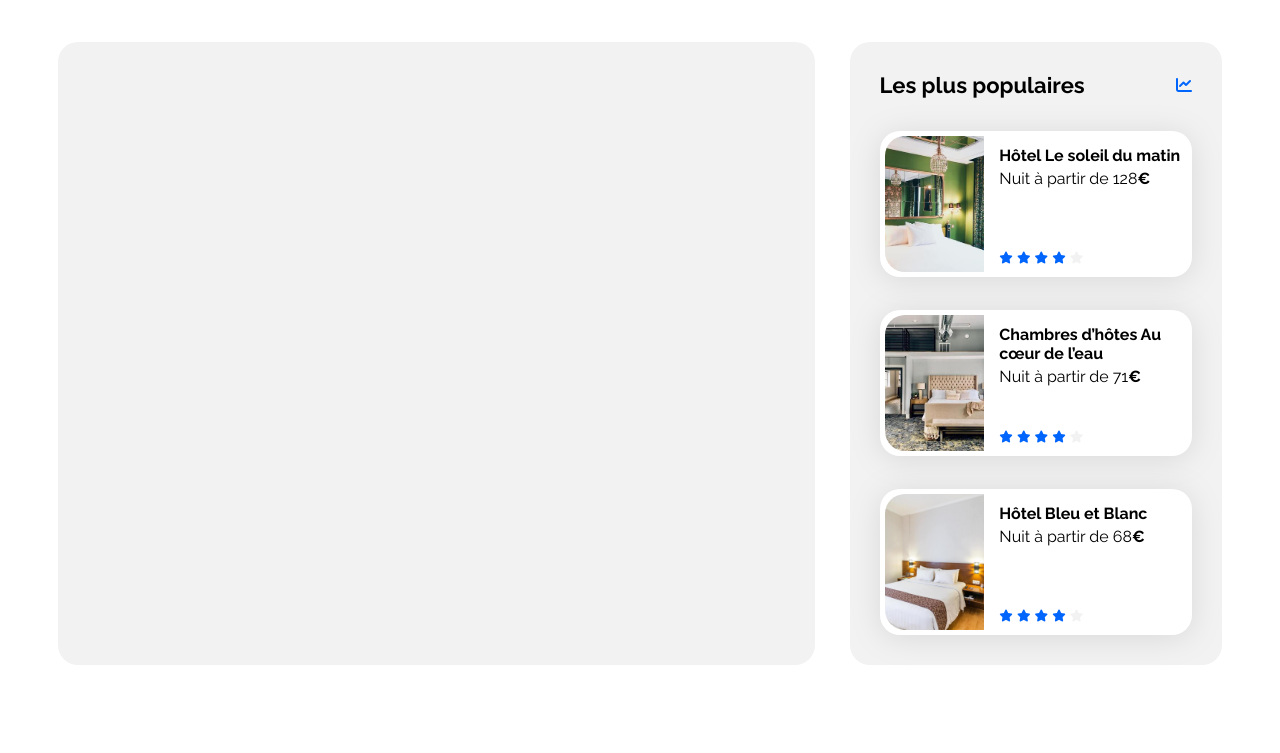
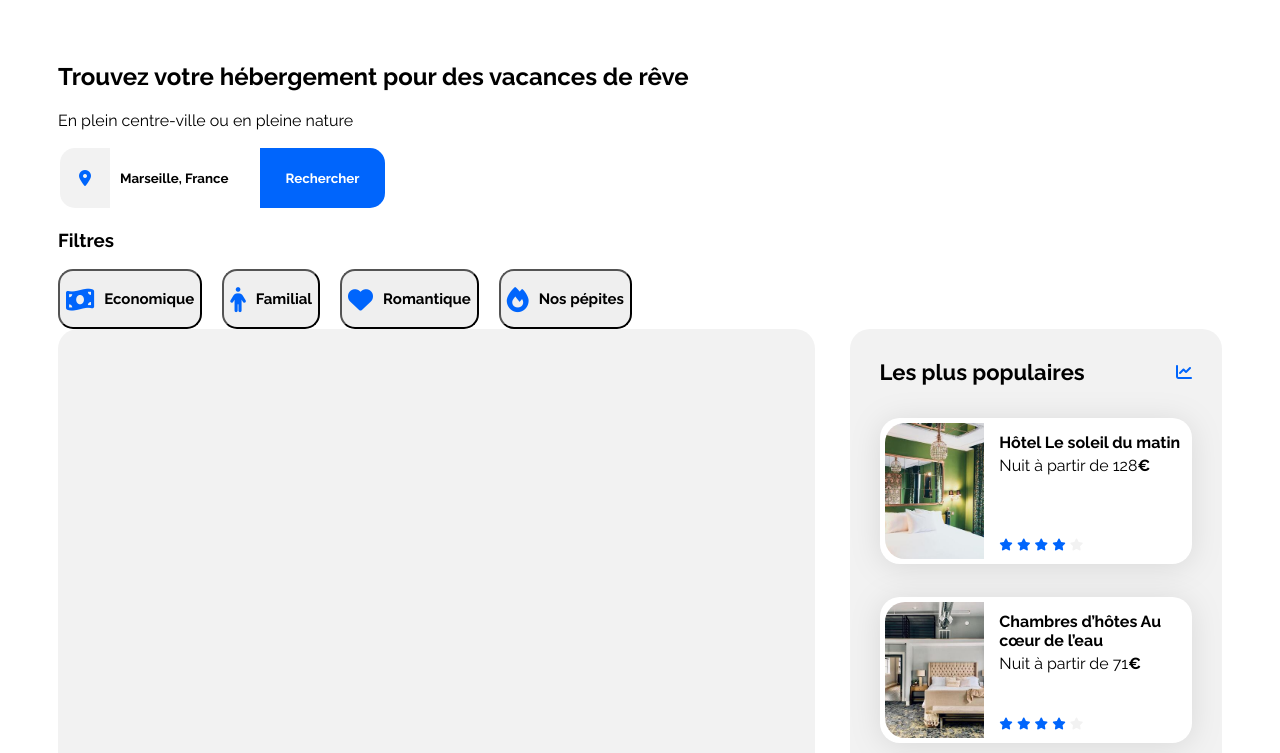
Before and after one commit to Kevin-tre/Booki, a plain HTML site: page booki-starter-code-master/index.html in a window 1280 px wide. Shown: the part 47-800 px from the top of the page. Drawn offline with Linux system fonts and the light colour scheme.

Commit message:
Add search bar + filters

```diff
--- a/booki-starter-code-master/css/style.css
+++ b/booki-starter-code-master/css/style.css
@@ -96,10 +96,85 @@ nav li {
     margin-right: 30px;
 }
 
+/* Barre de recherche */
+.search-bar{
+    height: 60px;
+    display: flex;
+    justify-content: flex-start;
+    border: 2px #FFFFFF solid;
+    border-radius: 15px;
+}
+
+#Location{
+    width: 50px;
+    background-color: #F2F2F2;
+    display: flex;
+    justify-content: center;
+    align-items: center;
+    border-top-left-radius: 15px;
+    border-bottom-left-radius: 15px;
+}
+
+.Search{
+    width: 150px;
+    display: flex;
+    justify-content: flex-start;
+    border: hidden;
+    padding-left: 10px;
+    font-weight: bold;
+}
+
+.Research{
+    width: 125px;
+    border-top-right-radius: 15px;
+    border-bottom-right-radius: 15px;
+    font-weight: bold;
+    background-color: #0065FC;
+    color: white;
+    border: hidden;
+    display: flex;
+    justify-content: center;
+}
+
+.mobile-search{
+    display:none;
+}
+
+/* Filtres */
+button {
+    height: 60px;
+    display: flex;
+    align-items:center;
+    border-radius: 15px;
+    font-size: 15px;
+    font-weight: bold;
+
+}
+
+.Filter-component{
+    display: flex;
+    gap: 20px;
+}
+
+
+#filter {
+    display: flex;
+    justify-content: flex-start;
+    align-items: center;
+    font-size: 25px;
+    padding-right: 10px;
+
+}
+
+button:hover {
+    /* background-color: #d3e3fc; */
+    background-color: #DEEBFF;
+}
+
 /****** Hebergements And Populaires ***********/
 .hebergements-and-populaires {
     display: flex;
-    justify-content: space-between;
+    justify-content:space-between;
 }
 
 .hebergements-and-populaires section {
--- a/booki-starter-code-master/index.html
+++ b/booki-starter-code-master/index.html
@@ -26,6 +26,31 @@
         </nav>
         </header>
         <main>
+            <!-- Section recherche -->
+            <section>
+            <div>
+                <h2>Trouvez votre hébergement pour des vacances de rêve</h2>
+                <p>En plein centre-ville ou en pleine nature</p>
+            </div>
+            <div>
+            <form class="search-bar">
+                <i id="Location" class="fa-solid fa-location-dot"></i> <!-- Id pour intégrer l'icone location -->
+                <input class="Search" type="search" placeholder value= "Marseille, France"/>
+                <input class ="Research" type="submit" value="Rechercher"/>
+                <button class="mobile-search"><i class="fa-solid fa-magnifying-glass"></i></button>
+            </form>
+        </div>
+         <!-- Section filtres -->
+        <div>
+            <h3>Filtres</h3>
+        </div>
+        <div class="Filter-component">
+            <button><i id="filter" class="fa-solid fa-money-bill-wave"></i>Economique</button>
+            <button><i id="filter" class="fa-solid fa-person"></i>Familial</button>
+            <button><i id="filter" class="fa-solid fa-heart"></i>Romantique</button>
+            <button><i id="filter" class="fa-solid fa-fire"></i>Nos pépites</button>
+        </div>
+        </section>
             <div class="hebergements-and-populaires">
                 <section class="hebergements">
 
```
